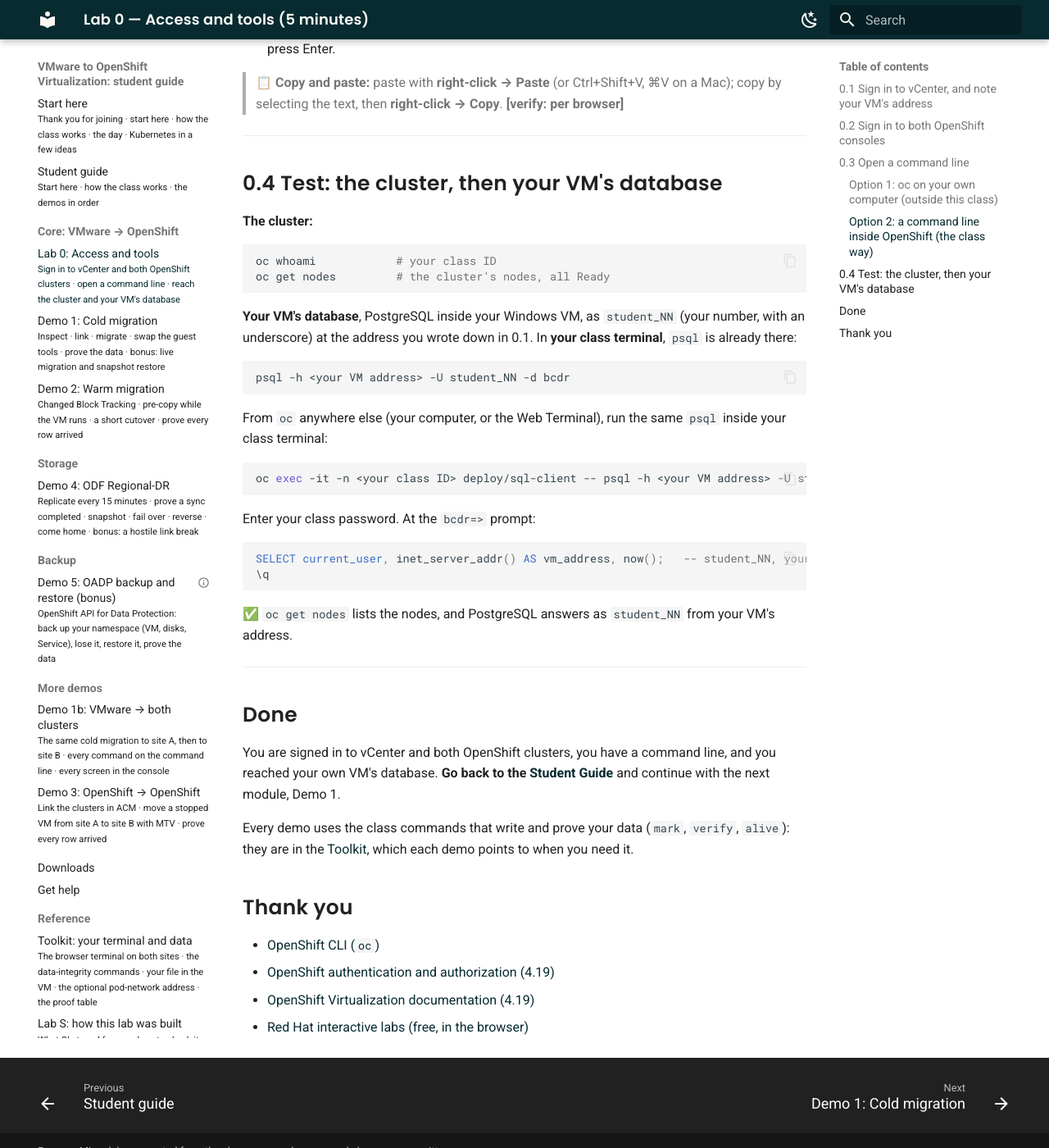
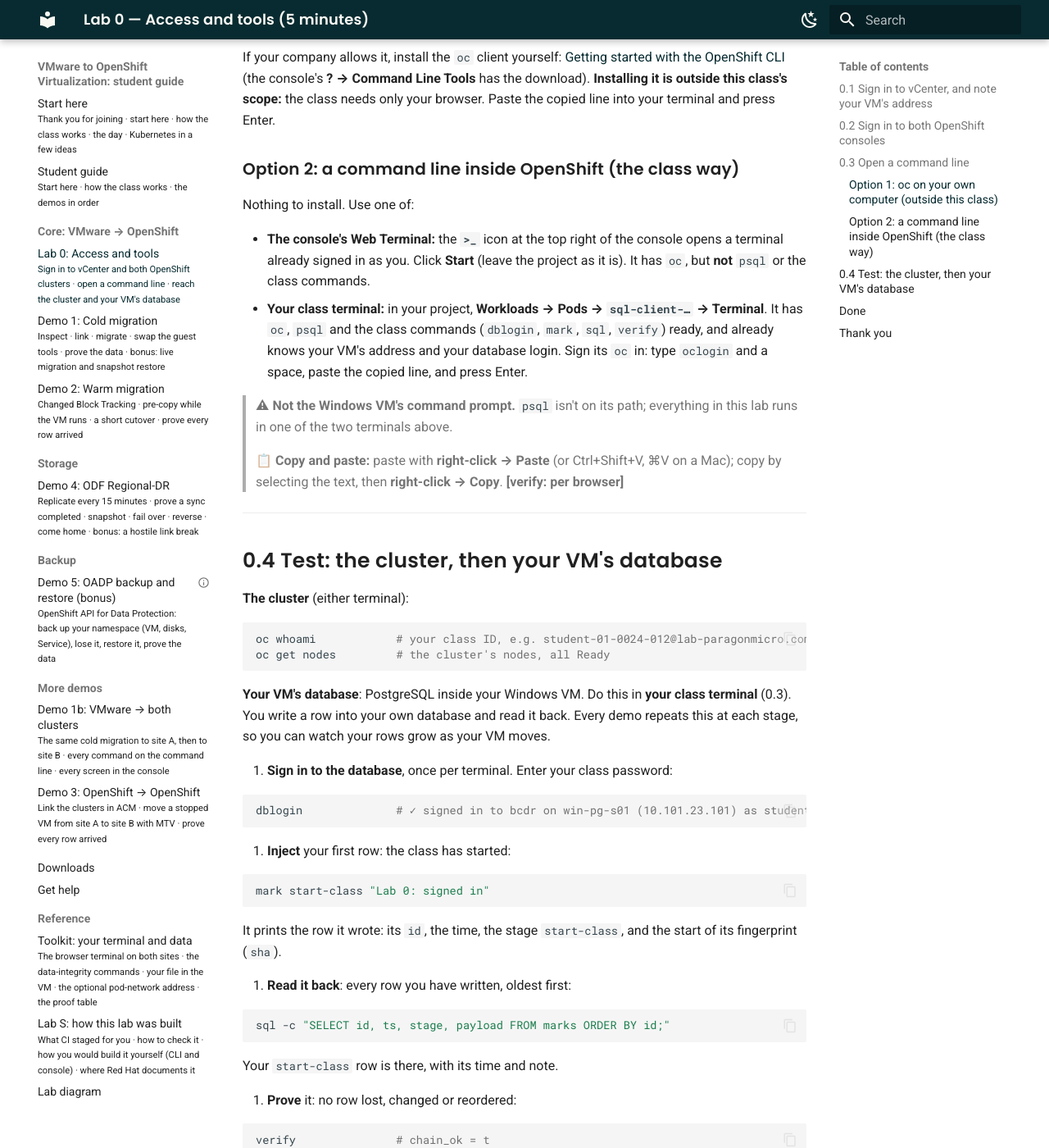
Before and after one commit to paragonmicro-lab/demo-0024-public, an MkDocs documentation site: the page built from docs/demos/00-access-and-tools.md, in a window 1280 px wide and 1400 px high, scrolled down 2279 px. Shown: the whole window at 82% size. Built offline with MkDocs 1.6.1 and Material for MkDocs 9.7.7, drawn with Linux system fonts in a browser that asks for light colours; some of the changed text lies outside the part shown.

Commit message:
class @ demo-openshift-ove 9352064bb1c3

````diff
--- a/docs/demos/00-access-and-tools.md
+++ b/docs/demos/00-access-and-tools.md
@@ -18,6 +18,15 @@
 
 **You need** your class ID and password from the instructor (one login for everything), and your booking's three
 addresses. The instructor gives you `N`, `A` and `B`; the examples below use `1`, `ocp-lz1` and `ocp-lz2`.
+
+**Your names, by example.** The examples in this lab are for **`student-01`** on booking **`0024-012`**. Swap in your own:
+
+| What | Example | Where it comes from |
+|---|---|---|
+| Class ID (also your project) | `student-01-0024-012` | your sign-in name, the part before `@` |
+| Your VM | `win-pg-s01` | `s` + your student number |
+| Your VM's address | `10.101.23.101` | vCenter, step 0.1 |
+| Database login | `student_01` | your student number with an **underscore**, not a hyphen, and not your email address |
 
 | Open in a browser tab | Address |
 |---|---|
@@ -43,7 +52,8 @@
 
 1. Open the **site A** console tab and choose **Entra (SSO)**. Your vCenter sign-in carries over.
 2. Do the same in the **site B** console tab.
-3. In each, **Home → Projects** shows your own project, named your class ID. You are admin there.
+3. In each, **Home → Projects** shows your own project, named your class ID (for example `student-01-0024-012`). You
+   are admin there.
 
 ---
 
@@ -68,10 +78,13 @@
 Nothing to install. Use one of:
 
 - **The console's Web Terminal:** the **`>_`** icon at the top right of the console opens a terminal already signed
-  in as you. Every lab cluster includes it. If you don't see `>_`, use your class terminal.
-  **[verify: `>_` for a student account on a booking]**
-- **Your class terminal:** in your project, **Workloads → Pods → `sql-client-…` → Terminal**. It has `oc` and
-  `psql` ready. Sign its `oc` in: type `oclogin` and a space, paste the copied line, and press Enter.
+  in as you. Click **Start** (leave the project as it is). It has `oc`, but **not** `psql` or the class commands.
+- **Your class terminal:** in your project, **Workloads → Pods → `sql-client-…` → Terminal**. It has `oc`, `psql`
+  and the class commands (`dblogin`, `mark`, `sql`, `verify`) ready, and already knows your VM's address and your
+  database login. Sign its `oc` in: type `oclogin` and a space, paste the copied line, and press Enter.
+
+> ⚠ **Not the Windows VM's command prompt.** `psql` isn't on its path; everything in this lab runs in one of the two
+> terminals above.
 
 > 📋 **Copy and paste:** paste with **right-click → Paste** (or Ctrl+Shift+V, ⌘V on a Mac); copy by selecting the text,
 > then **right-click → Copy**. **[verify: per browser]**
@@ -80,34 +93,55 @@
 
 ## 0.4 Test: the cluster, then your VM's database
 
-**The cluster:**
+**The cluster** (either terminal):
 
 ```bash
-oc whoami            # your class ID
+oc whoami            # your class ID, e.g. student-01-0024-012@lab-paragonmicro.com
 oc get nodes         # the cluster's nodes, all Ready
 ```
 
-**Your VM's database**, PostgreSQL inside your Windows VM, as `student_NN` (your number, with an underscore) at the
-address you wrote down in 0.1. In **your class terminal**, `psql` is already there:
+**Your VM's database**: PostgreSQL inside your Windows VM. Do this in **your class terminal** (0.3). You write a row
+into your own database and read it back. Every demo repeats this at each stage, so you can watch your rows grow as
+your VM moves.
 
-```bash
-psql -h <your VM address> -U student_NN -d bcdr
-```
+1. **Sign in to the database**, once per terminal. Enter your class password:
 
-From `oc` anywhere else (your computer, or the Web Terminal), run the same `psql` inside your class terminal:
+   ```bash
+   dblogin              # ✓ signed in to bcdr on win-pg-s01 (10.101.23.101) as student_01
+   ```
 
-```bash
-oc exec -it -n <your class ID> deploy/sql-client -- psql -h <your VM address> -U student_NN -d bcdr
-```
+2. **Inject** your first row: the class has started:
 
-Enter your class password. At the `bcdr=>` prompt:
+   ```bash
+   mark start-class "Lab 0: signed in"
+   ```
 
-```sql
-SELECT current_user, inet_server_addr() AS vm_address, now();   -- student_NN, your VM's address
-\q
-```
+   It prints the row it wrote: its `id`, the time, the stage `start-class`, and the start of its fingerprint (`sha`).
 
-✅ `oc get nodes` lists the nodes, and PostgreSQL answers as `student_NN` from your VM's address.
+3. **Read it back**: every row you have written, oldest first:
+
+   ```bash
+   sql -c "SELECT id, ts, stage, payload FROM marks ORDER BY id;"
+   ```
+
+   Your `start-class` row is there, with its time and note.
+
+4. **Prove** it: no row lost, changed or reordered:
+
+   ```bash
+   verify               # chain_ok = t
+   ```
+
+> 💡 **From the Web Terminal or your own computer**, the same `psql` runs inside your class terminal. For example:
+>
+> ```bash
+> oc exec -it -n student-01-0024-012 deploy/sql-client -- psql -h 10.101.23.101 -U student_01 -d bcdr
+> ```
+>
+> `no pg_hba.conf entry … user "student-01"` means you typed a hyphen: the database login is `student_01`.
+
+✅ `oc get nodes` lists the nodes Ready, and reading back your rows shows `start-class`, with `verify` reporting
+`chain_ok = t`.
 
 ---
 
@@ -116,8 +150,8 @@
 You are signed in to vCenter and both OpenShift clusters, you have a command line, and you reached your own VM's
 database. **Go back to the [Student Guide](../student-guide.md)** and continue with the next module, Demo 1.
 
-Every demo uses the class commands that write and prove your data (`mark`, `verify`, `alive`): they are in the
-[Toolkit](toolkit.md), which each demo points to when you need it.
+Every demo uses the class commands you just used (`mark`, then read back and `verify`), plus `load` and `alive`: they
+are in the [Toolkit](toolkit.md), which each demo points to when you need it.
 
 ## Thank you
 
````
Also changed, not shown: other parts of docs/demos/00-access-and-tools.md (+3 -3 lines).
